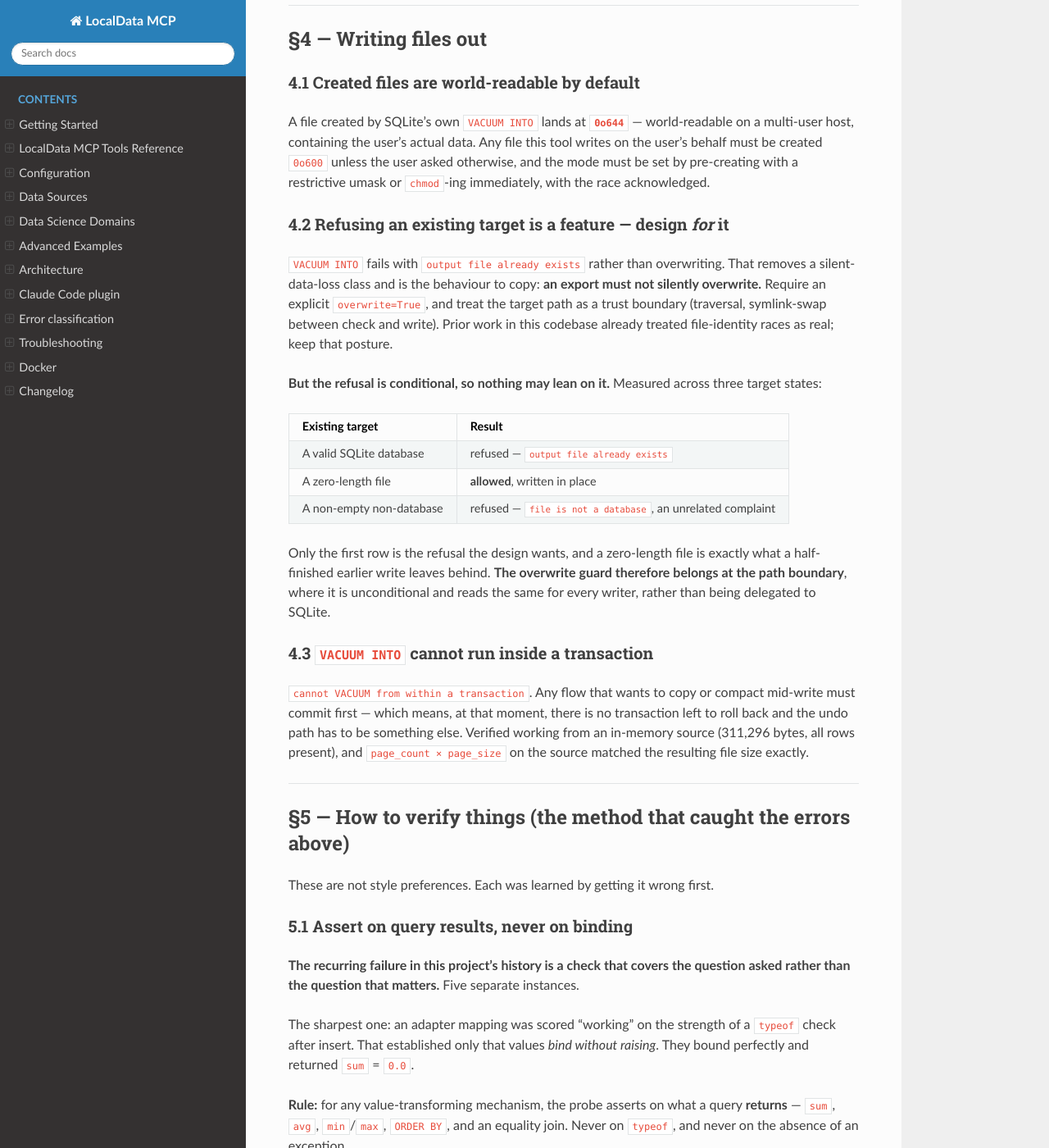
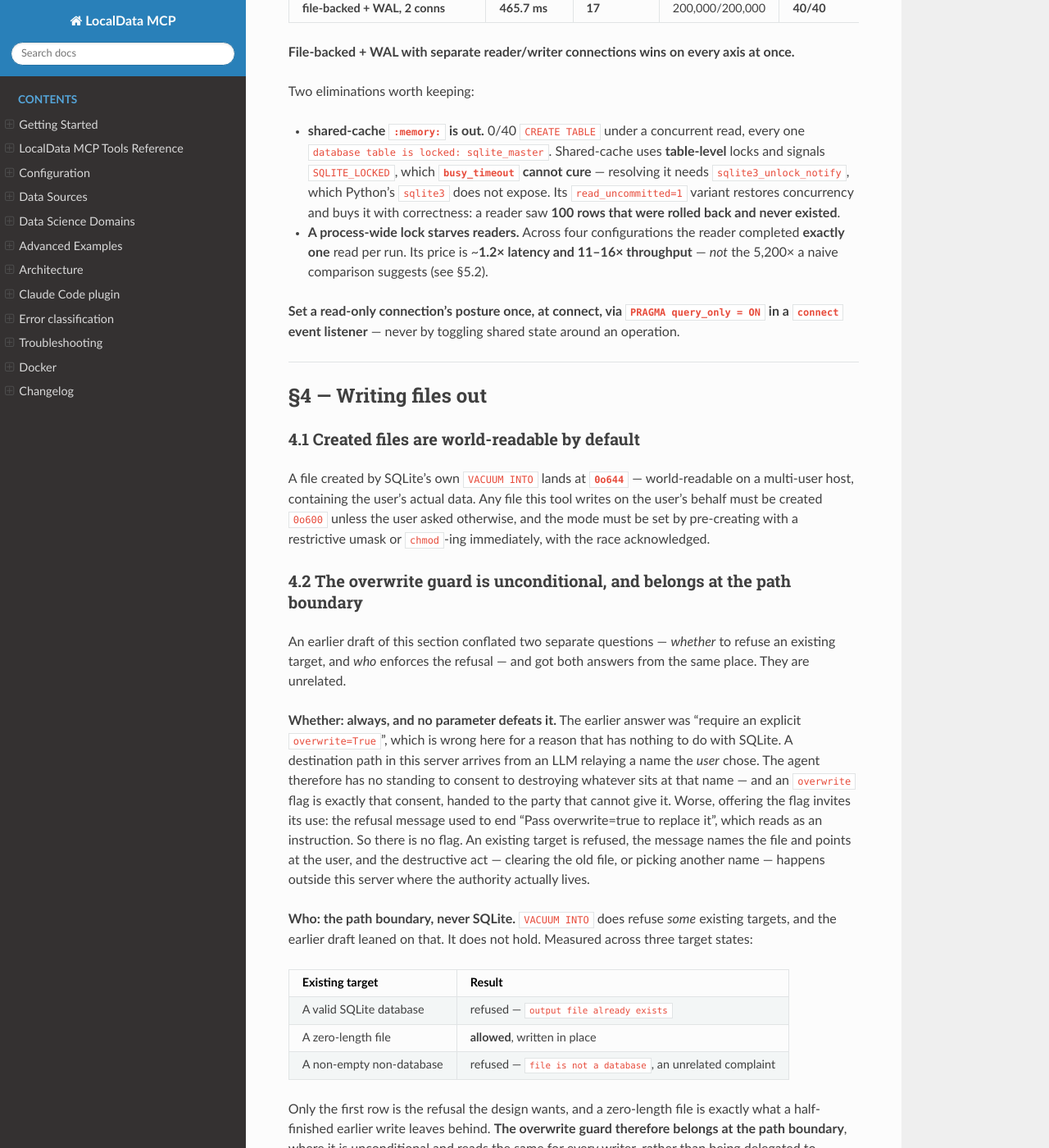
Before and after one commit to ChrisGVE/localdata-mcp, a Sphinx documentation site: the page built from docs/CONSTRAINTS.md, in a window 1280 px wide and 1400 px high, scrolled down 9953 px. Shown: the whole window at 82% size. Built offline with Sphinx 7.4.7 and the Read the Docs theme 3.1.0, drawn with Linux system fonts in a browser that asks for light colours; some of the changed text lies outside the part shown.

Commit message:
docs: correct three claims the code no longer makes
CONSTRAINTS §2.3 and §2.4 were written up as measured discoveries and
given the weight of discoveries. They are corollaries. A view is SQL
text stored inside one file, and a nickname is a connection-scoped
label that appears nowhere in the file -- both results follow in a
single step from those two facts, without executing anything. Each
section now says so, and each keeps the measured error text, which is
still worth quoting. The genuine measurement in §2.4 was the blast
radius: SQLite fails the whole database rather than the one view, and
lazy failure was the reasonable expectation.

§2.3's stated consequence was wrong. It claimed the cross-database
CREATE VIEW refusal is what justifies add_table. Views are no part of
this package, so they cannot justify anything in it. add_table's real
reason holds regardless: save writes one database, not a join, so a
lookup meant to outlive the session needs both sides inside the slot
being saved. README and the skill carried the same wrong reason and
now carry the right one.

§4.2 conflated whether to refuse an existing target with who enforces
the refusal, and answered both from VACUUM INTO. Separated: the
refusal is unconditional and takes no flag, because the path is the
user's and consent to destroy what sits there is not the agent's to
give; and it lives at the path boundary, because delegating a
filesystem policy to a SQL statement's incidental behaviour was never
sound regardless of what that behaviour turned out to be.

The skill's CREATE VIEW recipe is deleted rather than reworded. It
taught an unspecified feature and then taught a workaround for its
sharpest edge.

````diff
--- a/docs/CONSTRAINTS.md
+++ b/docs/CONSTRAINTS.md
@@ -195,15 +195,27 @@
 | `SELECT … JOIN other.table` | works |
 | `CREATE VIEW … AS SELECT … JOIN other.table` | refused outright |
 
-**Consequence for the design.** A stored join can only be built over tables that live in *one*
-database. That is what makes `add_table` — landing a second datasource beside the first, inside the
-open slot — the only route to a reusable join, rather than merely the friendlier-sounding one. Any
-guidance that says "attach both files and join them" is offering something that cannot be saved.
+**Deduced, not discovered.** A view is SQL text stored inside one file; a file has no way to name a
+table in another. The behaviour follows from that in one step and needed no experiment. It is
+recorded here because the exact error text is worth quoting, not because it was a surprise.
+
+**Consequence for the design.** Little, as it turns out. Views are not part of this package, so
+this refusal is not what justifies `add_table` — an earlier draft of this section claimed it did.
+`add_table` exists for a simpler reason that holds whether or not views are in play: `save` writes
+one database, not a join. A lookup meant to outlive the session needs both sides *inside* the slot
+being saved. Guidance that says "attach both files and join them" offers an answer to a question,
+not something the user can keep.
 
 ### 2.4 A view that names its own schema is not portable, and poisons the whole file
 
 Following on from §2.3: a view *may* name its own database, and SQLite accepts it at `CREATE VIEW`
 time.
+
+**Mostly deduced too.** A nickname is a connection-scoped label that appears nowhere in the file,
+and a view is SQL text that does live in the file — so a qualified name inside a view cannot
+survive being attached under a different label. One deduction, no experiment. What *was* worth
+measuring is the blast radius below: lazy failure of the single view is the reasonable expectation,
+and it is not what happens.
 
 ```sql
 CREATE VIEW shop.revenue AS SELECT … FROM shop.sales s JOIN shop.prices p ON …   -- accepted
@@ -242,6 +254,12 @@
 SQL for the nickname, because the scan guesses and guesses wrong on a table *aliased* to the same
 word (`SELECT shop.qty FROM sales shop`). §5.1 again: assert on what the operation returns, never on
 what the text looks like.
+
+The check is a **net, not a feature**. Creating views is no part of this package and the tool
+surface no longer mentions them; but `query` runs arbitrary SQL against a writable slot, so a view
+can still arise, and silently handing back a file that will not open is data loss. Refusing `CREATE
+VIEW` outright would need statement classification — more code, and fragile — to forbid something a
+SQL tool has no particular reason to forbid.
 
 ---
 
@@ -413,15 +431,24 @@
 created `0o600` unless the user asked otherwise, and the mode must be set by pre-creating with a
 restrictive umask or `chmod`-ing immediately, with the race acknowledged.
 
-### 4.2 Refusing an existing target is a feature — design *for* it
+### 4.2 The overwrite guard is unconditional, and belongs at the path boundary
 
-`VACUUM INTO` fails with `output file already exists` rather than overwriting. That removes a
-silent-data-loss class and is the behaviour to copy: **an export must not silently overwrite.**
-Require an explicit `overwrite=True`, and treat the target path as a trust boundary (traversal,
-symlink-swap between check and write). Prior work in this codebase already treated file-identity
-races as real; keep that posture.
+An earlier draft of this section conflated two separate questions — *whether* to refuse an existing
+target, and *who* enforces the refusal — and got both answers from the same place. They are
+unrelated.
 
-**But the refusal is conditional, so nothing may lean on it.** Measured across three target states:
+**Whether: always, and no parameter defeats it.** The earlier answer was "require an explicit
+`overwrite=True`", which is wrong here for a reason that has nothing to do with SQLite. A
+destination path in this server arrives from an LLM relaying a name the *user* chose. The agent
+therefore has no standing to consent to destroying whatever sits at that name — and an `overwrite`
+flag is exactly that consent, handed to the party that cannot give it. Worse, offering the flag
+invites its use: the refusal message used to end "Pass overwrite=true to replace it", which reads
+as an instruction. So there is no flag. An existing target is refused, the message names the file
+and points at the user, and the destructive act — clearing the old file, or picking another name —
+happens outside this server where the authority actually lives.
+
+**Who: the path boundary, never SQLite.** `VACUUM INTO` does refuse *some* existing targets, and
+the earlier draft leaned on that. It does not hold. Measured across three target states:
 
 | Existing target | Result |
 |---|---|
@@ -433,6 +460,11 @@
 half-finished earlier write leaves behind. **The overwrite guard therefore belongs at the path
 boundary**, where it is unconditional and reads the same for every writer, rather than being
 delegated to SQLite.
+
+Worth being plain about the weight of this one: delegating a filesystem policy to a SQL statement's
+incidental behaviour was never sound, whatever that behaviour turned out to be. Measuring the three
+rows corrected a *claim in this document*; it did not change a design, because nothing should have
+been resting there in the first place.
 
 ### 4.3 `VACUUM INTO` cannot run inside a transaction
 
````
Also changed, not shown: README.md (+9 -5 lines), skills/data/local-data/SKILL.md (+13 -19 lines).
